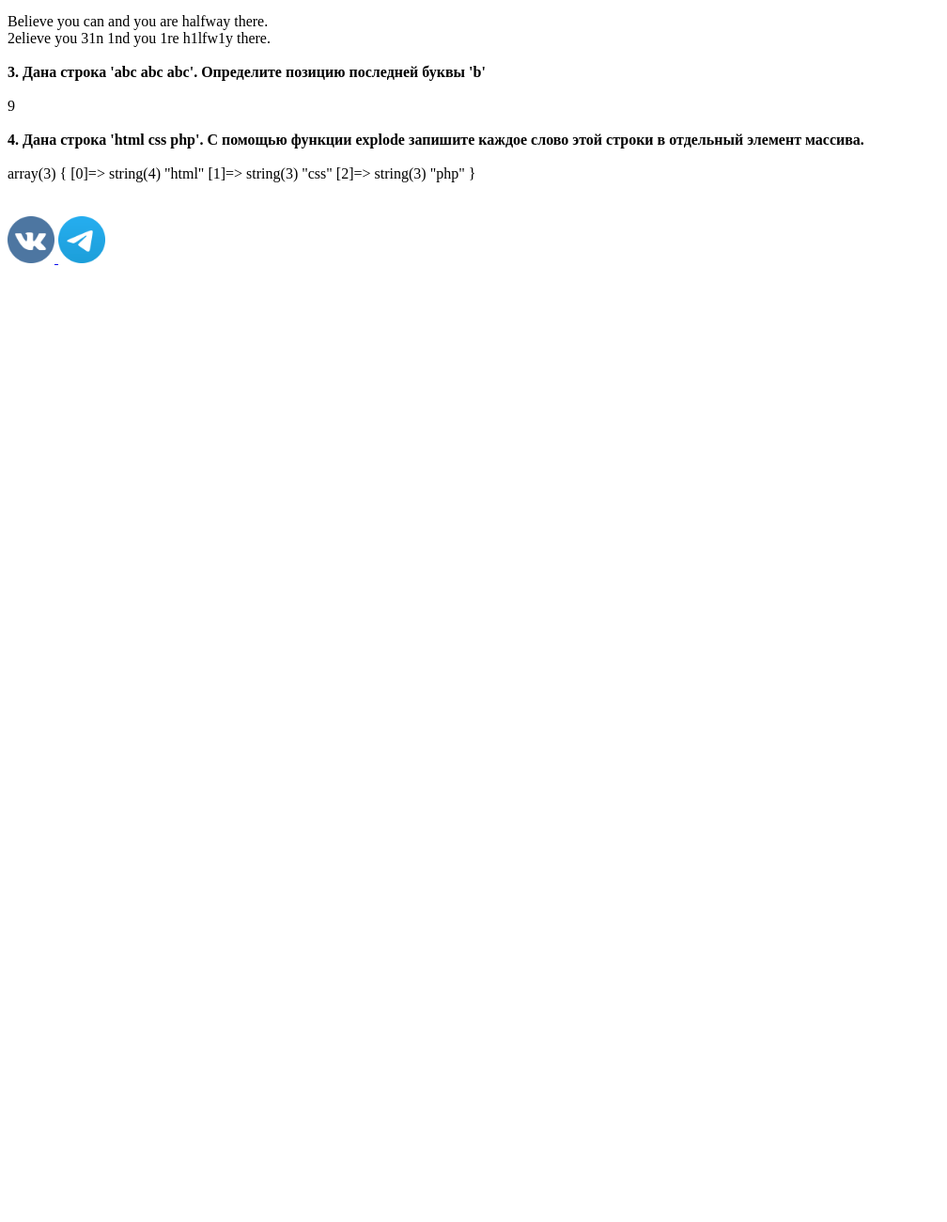
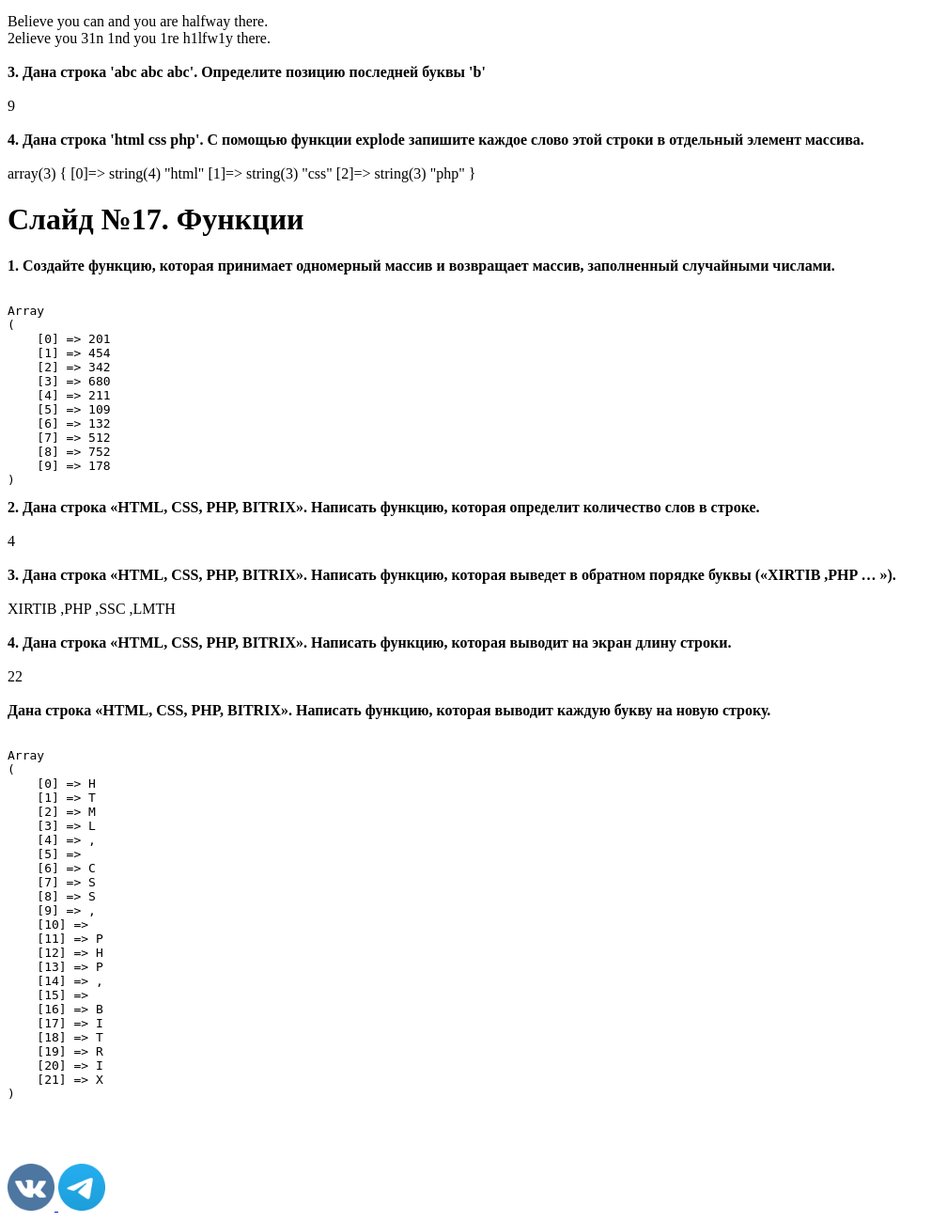
Before and after one commit to IrinaZorina/fact16, a PHP site: page /zadachi.php in a window 1280 px wide. Shown: the part 1042-2342 px from the top of the page at 94% size, without its empty margins (0-1008 px from the left). Before the commit the page ends 1324 px from the top, so only its background shows below. Run offline with PHP 8.4, Linux system fonts and the light colour scheme.

Commit message:
zadachi.php

```diff
--- a/makarkin/zadachi.php
+++ b/makarkin/zadachi.php
@@ -125,6 +125,70 @@ $str = 'html css php';
 $arr = explode(' ', $str);
 var_dump($arr);
 ?>
+<h1>Слайд №17. Функции</h1>
+<b>1. Создайте функцию, которая принимает одномерный массив и возвращает массив, заполненный случайными числами. </b>
+<br>
+<br>
+<?php
+function massive() {
+    $numbers = [];
+for ($i = 0; $i < 10; $i++) {
+    $numbers[$i] = mt_rand(0, 1000);
+}
+echo '<pre>';
+print_r ($numbers);
+echo '</pre>';
+}
+massive();
+?>
+<b>2. Дана строка «HTML, CSS, PHP, BITRIX». Написать функцию, которая определит количество слов в строке.</b>
+<br>
+<br>
+<?php
+function line() {
+    echo str_word_count('HTML, CSS, PHP, BITRIX');
+}
+line();
+?>
+<br>
+<br>
+<b>3. Дана строка «HTML, CSS, PHP, BITRIX». Написать функцию, которая выведет в обратном порядке буквы («XIRTIB ,PHP … »).</b>
+<br>
+<br>
+<?php
+function string() {
+    $str = "HTML, CSS, PHP, BITRIX";
+    echo strrev($str);
+}
+string();
+?>
+<br>
+<br>
+<b>4. Дана строка «HTML, CSS, PHP, BITRIX». Написать функцию, которая выводит на экран длину строки.</b>
+<br>
+<br>
+<?php
+function m_func() {
+    $str = "HTML, CSS, PHP, BITRIX";
+    echo strlen($str);
+}
+m_func();
+?>
+<br>
+<br>
+<b>Дана строка «HTML, CSS, PHP, BITRIX». Написать функцию, которая выводит каждую букву на новую строку.</b>
+<br>
+<br>
+<?php
+function newstr() {
+    $str = "HTML, CSS, PHP, BITRIX";
+    $arr = str_split ($str);
+    echo '<pre>';
+    print_r ($arr);
+    echo '</pre>';
+}
+newstr();
+?>
 <?php
 include('footer.php')
 ?>
```
